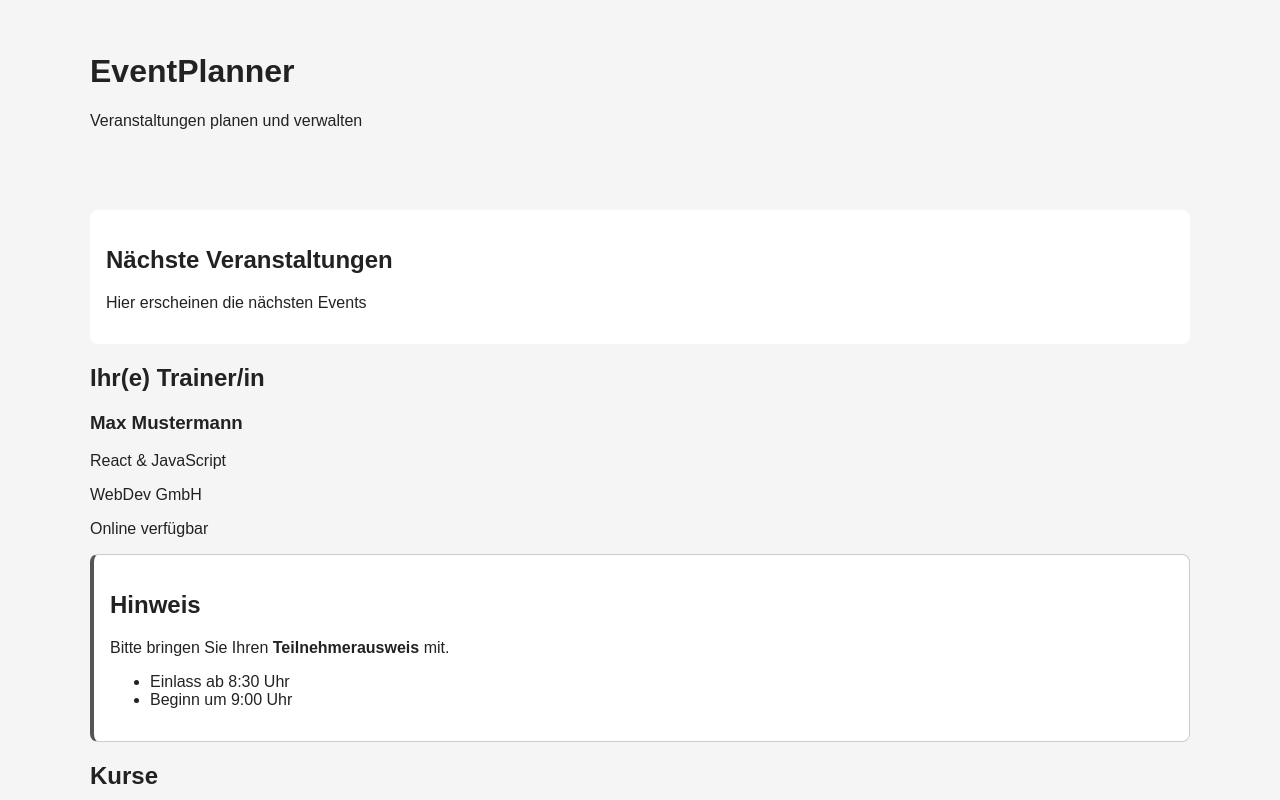
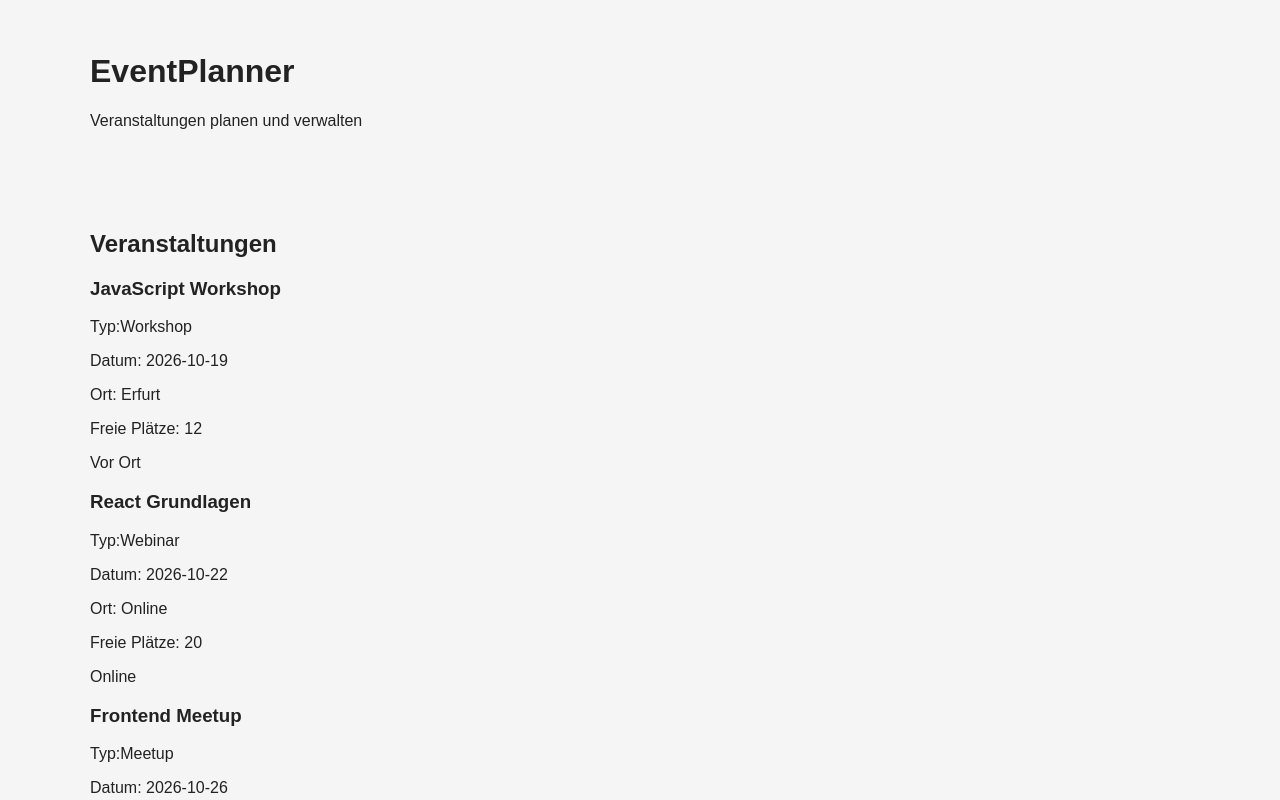
Before and after one commit to silviohoberg2/eventplanner, a React (Vite) app: page / in a window 1280 px wide. Shown: the top 800 px of the page. Built offline with nearby package versions, Linux system fonts and the light colour scheme.

Commit message:
Render events from data

```diff
--- a/src/components/App.jsx
+++ b/src/components/App.jsx
@@ -1,10 +1,6 @@
 import Header from "./Header";
 import Footer from "./Footer";
-import CourseList from "./CourseList";
-import SpeakerCard from "./SpeakerCard.jsx";
-import InfoBox from "./InfoBox.jsx";
-import Panel from "./Panel.jsx";
-import Notice from "./Notice.jsx";
+import EventList from "./EventList.jsx";
 
 
 export default function App() {
@@ -12,35 +8,7 @@ export default function App() {
     <>
       <Header />
       <main>
-
-        <Panel title="Nächste Veranstaltungen">
-          <p>Hier erscheinen die nächsten Events</p>
-        </Panel>
-        <h2>Ihr(e) Trainer/in</h2>
-        <SpeakerCard
-          name="Max Mustermann"
-          specialField="React & JavaScript"
-          company="WebDev GmbH"
-          online={true}
-        />
-
-        <InfoBox
-          title="Hinweis">
-          <p>Bitte bringen Sie Ihren <strong>Teilnehmerausweis</strong> mit.</p>
-          <ul>
-            <li>Einlass ab 8:30 Uhr</li>
-            <li>Beginn um 9:00 Uhr</li>
-          </ul>
-        </InfoBox>
-        <CourseList />
-
-        <Notice type="info">
-          <strong>Hinweis:</strong> Die Anmeldung ist ab morgen möglich.
-        </Notice>
-
-        <Notice type="warning">
-          <p>Für diese Veranstaltung sind nur noch wenige Plätze frei.</p>
-        </Notice>
+        <EventList />
       </main>
       <Footer />
     </>
--- /dev/null
+++ b/src/components/EventCard.jsx
@@ -0,0 +1,14 @@
+function EventCard({ title, eventType, date, location, seats, online }) {
+  return (
+    <article className="event-card">
+      <h3>{title}</h3>
+      <p>Typ:{eventType}</p>
+      <p>Datum: {date}</p>
+      <p>Ort: {location}</p>
+      <p>Freie Plätze: {seats} </p>
+      <p>{online ? 'Online' : 'Vor Ort'}</p>
+    </article>
+  );
+}
+
+export default EventCard;
--- /dev/null
+++ b/src/components/EventList.jsx
@@ -0,0 +1,15 @@
+import events from "../data/events";
+import EventCard from "./EventCard";
+
+function EventList() {
+    return (
+        <section>
+            <h2>Veranstaltungen</h2>
+            { events.map((event) => {
+                return (<EventCard key={event.id} title={event.title} eventType={event.eventType} date={event.date} location={event.location} seats={event.seats} online={event.online} />);
+            }) }
+        </section>
+    );
+}
+
+export default EventList;
--- /dev/null
+++ b/src/data/events.js
@@ -0,0 +1,40 @@
+const events = [
+    {
+        id: 1,
+        title: 'JavaScript Workshop',
+        date: '2026-10-19',
+        location: 'Erfurt',
+        eventType: 'Workshop',
+        seats: 12,
+        online: false
+    },
+    {
+    id: 2,
+    title: "React Grundlagen",
+    date: "2026-10-22",
+    location: "Online",
+    eventType: "Webinar",
+    seats: 20,
+    online: true
+  },
+  {
+    id: 3,
+    title: "Frontend Meetup",
+    date: "2026-10-26",
+    location: "Jena",
+    eventType: "Meetup",
+    seats: 0,
+    online: false
+  },
+  {
+    id: 4,
+    title: "Work Around",
+    date: "2026-10-30",
+    location: "Buxtehude",
+    eventType: "Around",
+    seats: 15,
+    online: false
+  }
+];
+
+export default events;
```
